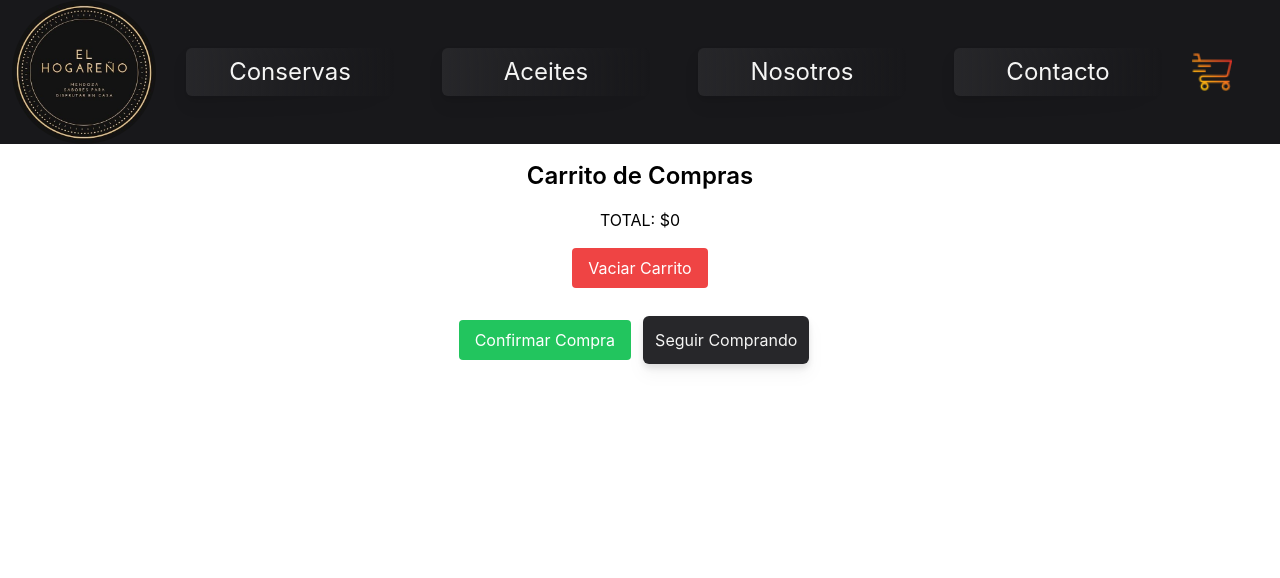
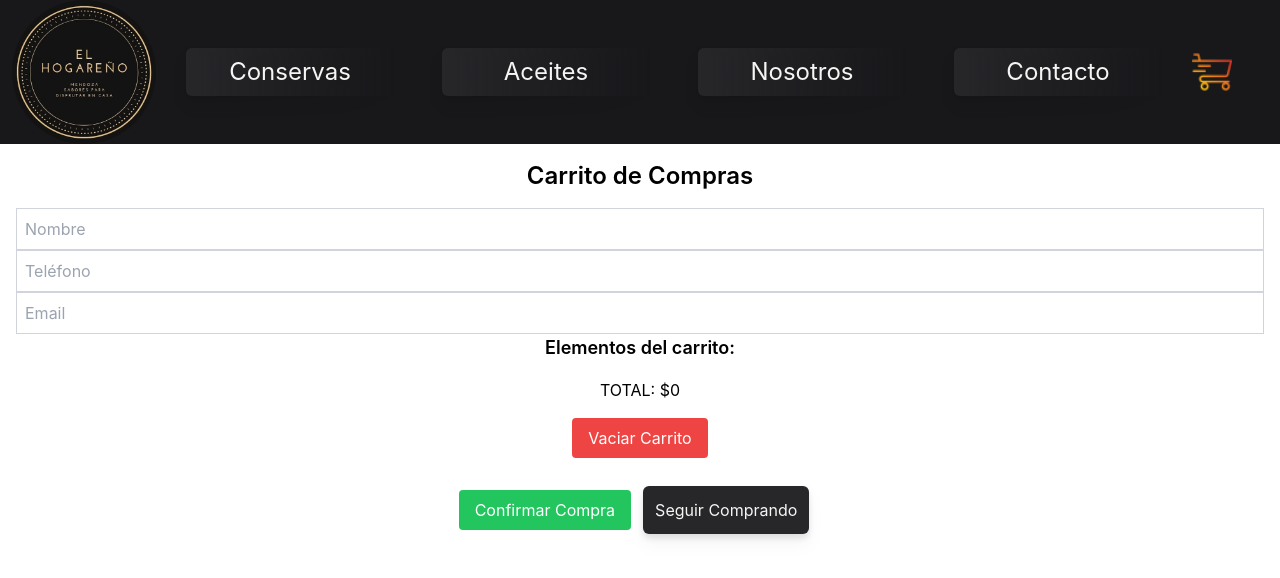
Before and after one commit to marianogomezforte/entrega-final-react, a React (Create React App) app: page /cart in a window 1280 px wide. Shown: the top 578 px of the page. Built offline with nearby package versions, Linux system fonts and the light colour scheme.

Commit message:
cuarto commit

```diff
--- a/src/App.js
+++ b/src/App.js
@@ -5,21 +5,22 @@ import NavBar from './components/NavBar/NavBar';
 import ItemListContainer from './components/ItemListContainer/ItemListContainer';
 import ItemDetailContainer from './components/ItemDetailContainer/ItemDetailContainer';
 import Cart from './components/Cart/Cart';
-import Checkout from './components/Checkout/Checkout';
+import { CartProvider } from './Context/CartContext';
 
 function App() {
   return (
     <div className="App">
       <BrowserRouter>
+        <CartProvider>
           <NavBar />
           <Routes>
             <Route path="/" element={<ItemListContainer />} />
             <Route path="/category/:categoryId" element={<ItemListContainer />} />
             <Route path="/item/:itemId" element={<ItemDetailContainer />} />
             <Route path="/cart" element={<Cart />} />
-          <Route path="/checkout" element={<Checkout/>}/>
             <Route path="*" element={<h1>404 NOT FOUND</h1>} />
           </Routes>
+        </CartProvider>
       </BrowserRouter>
     </div>
   );
--- a/src/Context/CartContext.js
+++ b/src/Context/CartContext.js
@@ -11,7 +11,6 @@ export function CartProvider({ children }) {
         const existingItem = cart.find((cartItem) => cartItem.id === item.id);
 
         if (existingItem) {
-            // Si el producto ya está en el carrito, actualiza la cantidad.
             const updatedCart = cart.map((cartItem) =>
                 cartItem.id === item.id
                     ? { ...cartItem, quantity: cartItem.quantity + quantity }
@@ -19,7 +18,6 @@ export function CartProvider({ children }) {
             );
             setCart(updatedCart);
         } else {
-            // Si el producto no está en el carrito, agrégalo.
             setCart([...cart, { ...item, quantity }]);
         }
     };
@@ -61,7 +59,7 @@ export function CartProvider({ children }) {
                     price: item.price,
                 })),
                 date: Timestamp.now(),
-                total: cart.reduce((total, item) => total + item.price * item.quantity, 0), // Actualizado para tener en cuenta la cantidad
+                total: cart.reduce((total, item) => total + item.price * item.quantity, 0),
             };
 
             const docRef = await addDoc(collection(db, 'orders'), orderData);
--- a/src/components/Cart/Cart.js
+++ b/src/components/Cart/Cart.js
@@ -1,13 +1,27 @@
-import React from 'react';
+import React, { useState } from 'react';
 import { useCart } from '../../Context/CartContext';
 import CartItem from './CartItem';
 import { Link } from 'react-router-dom';
+import Swal from 'sweetalert2';
 
 const Cart = () => {
-    const { cart, checkout, increaseQuantity, decreaseQuantity, clearCart } = useCart();
+    const { cart, increaseQuantity, decreaseQuantity, clearCart, checkout } = useCart();
+    const [checkoutData, setCheckoutData] = useState({ name: '', phone: '', email: '' });
 
-    const handleCheckout = (name, phone, email) => {
+    const handleCheckout = (e) => {
+        e.preventDefault();
+
+        const { name, phone, email } = checkoutData;
+
+        if (cart.length === 0) {
+            Swal.fire('El carrito está vacío', 'Agrega elementos al carrito antes de confirmar la compra', 'warning');
+        } else if (name && phone && email) {
             checkout(name, phone, email);
+            setCheckoutData({ name: '', phone: '', email: '' });
+            Swal.fire('¡Muchas Gracias por tu compra!', 'Nos comunicaremos contigo.', 'success');
+        } else {
+            Swal.fire('Por favor, completa todos los campos del formulario antes de finalizar la compra', '', 'error');
+        }
     };
 
     const getTotal = () => {
@@ -27,6 +41,38 @@ const Cart = () => {
                 />
             ))}
 
+            <form onSubmit={handleCheckout}>
+                <input
+                    type="text"
+                    placeholder="Nombre"
+                    value={checkoutData.name}
+                    onChange={(e) => setCheckoutData({ ...checkoutData, name: e.target.value })}
+                    className="border border-gray-300 p-2 w-full"
+                />
+                <input
+                    type="text"
+                    placeholder="Teléfono"
+                    value={checkoutData.phone}
+                    onChange={(e) => setCheckoutData({ ...checkoutData, phone: e.target.value })}
+                    className="border border-gray-300 p-2 w-full"
+                />
+                <input
+                    type="email"
+                    placeholder="Email"
+                    value={checkoutData.email}
+                    onChange={(e) => setCheckoutData({ ...checkoutData, email: e.target.value })}
+                    className="border border-gray-300 p-2 w-full"
+                />
+
+                <h4 className="text-lg font-semibold">Elementos del carrito:</h4>
+                <ul>
+                    {cart.map((item) => (
+                        <li key={item.id}>
+                            {item.title} - ${item.price} x {item.quantity}
+                        </li>
+                    ))}
+                </ul>
+
                 <p className="mt-4">TOTAL: ${getTotal()}</p>
                 <button
                     className="mt-4 bg-red-500 text-white py-2 px-4 rounded hover:bg-red-600"
@@ -36,8 +82,8 @@ const Cart = () => {
                 </button>
                 <div className="mt-4">
                     <button
+                        type="submit"
                         className="bg-green-500 text-white py-2 px-4 rounded hover:bg-green-600"
-                onClick={() => handleCheckout("Nombre", "Teléfono", "Email")}
                     >
                         Confirmar Compra
                     </button>
@@ -45,6 +91,7 @@ const Cart = () => {
                         <button className="drop-shadow-lg bg-zinc-800 rounded-md p-3 m-3 text-stone-100">Seguir Comprando</button>
                     </Link>
                 </div>
+            </form>
         </div>
     );
 };
--- a/src/components/Cart/CheckoutForm.js
+++ b/src/components/Cart/CheckoutForm.js
@@ -1,15 +1,19 @@
 import React, { useState } from 'react';
 import { useCart } from '../../Context/CartContext';
 
-const CheckoutForm = ({ onCheckout }) => {
-    const { cart } = useCart();
+const CheckoutForm = () => {
+    const { cart, checkout } = useCart();
     const [name, setName] = useState('');
     const [phone, setPhone] = useState('');
     const [email, setEmail] = useState('');
 
     const handleSubmit = (e) => {
         e.preventDefault();
-        onCheckout(name, phone, email);
+        if (name && phone && email) {
+            checkout(name, phone, email);
+        } else {
+            alert('Por favor, complete todos los campos.');
+        }
     };
 
     return (
--- a/src/index.js
+++ b/src/index.js
@@ -3,15 +3,11 @@ import ReactDOM from 'react-dom/client';
 import './index.css';
 import App from './App';
 import reportWebVitals from './reportWebVitals';
-import { CartProvider } from './Context/CartContext';
-
 
 const root = ReactDOM.createRoot(document.getElementById('root'));
 root.render(
   <React.StrictMode>
-    <CartProvider>
       <App/>
-    </CartProvider>
   </React.StrictMode>
 );
 
```
Lines whose indentation alone changed are shown as unchanged.
